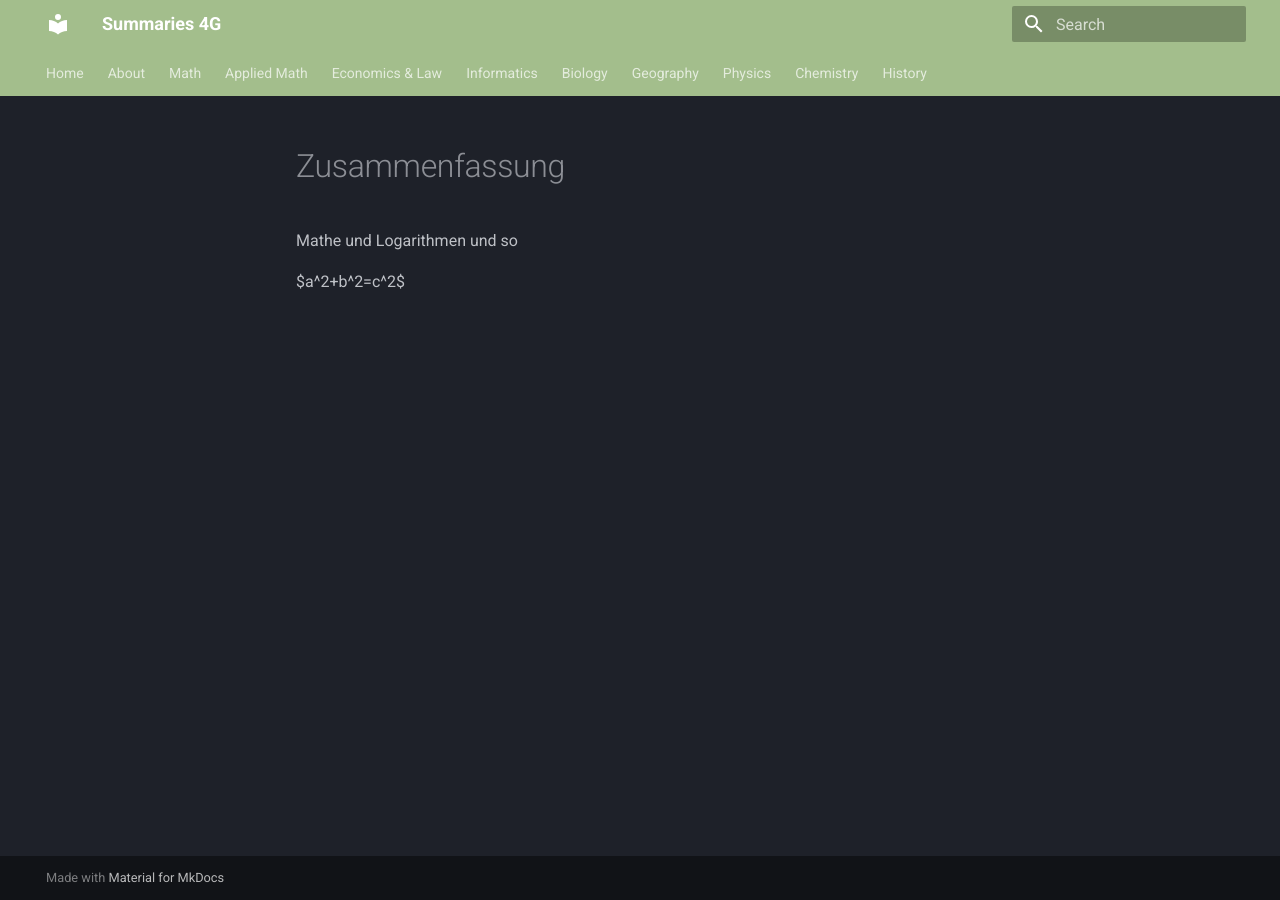
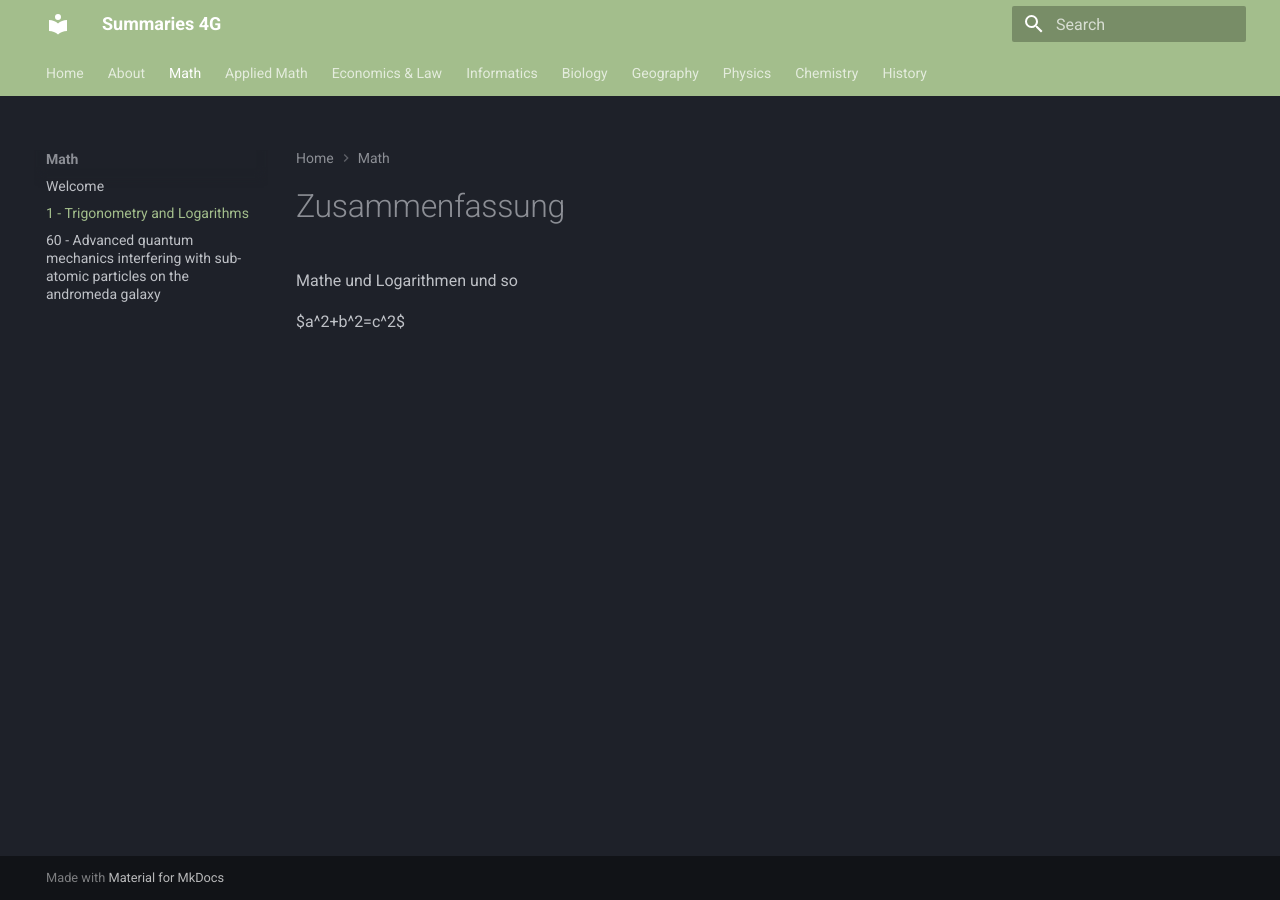
Before and after one commit to VSparl/summary-site, an MkDocs documentation site: the page built from docs/bma/1/summary.md, in a window 1280 px wide. Built offline with MkDocs 1.6.1 and Material for MkDocs 9.7.7, drawn with Linux system fonts in a browser that asks for light colours.

Commit message:
still finding the right structure

```diff
--- a/mkdocs.yml
+++ b/mkdocs.yml
@@ -1,23 +1,32 @@
 site_name: Summaries 4G
 site_url: https://summaries-4g.netlify.app
-theme:
-  features:
-    - navigation.instant
-    - navigation.instant.progress
-    - navigation.tabs
-    - navigation.top
-    - navigation.path
-  name: material
-  palette:
-    scheme: slate
-    primary: custom
+
+# Include extra CSS stylesheet
 extra_css:
   - stylesheets/extra.css
 
+# Configure the color scheme and features
+theme:
+  name: material # Use the Material for MkDocs theme
+  palette:
+    scheme: slate # Dark mode
+    primary: custom # Use primary color defined in extra.css
+
+  features:
+    - navigation.instant # Quick navigation
+    - navigation.instant.progress # Show page load progress
+    - navigation.tabs # Show tabs in title bar
+    - navigation.top # Show back to top button
+    - navigation.path # Show path breadcrumbs at top of file
+
+# Website navigation structure
 nav:
   - Home: index.md
   - About: about.md
-  - Math: bma/index.md
+  - Math:
+      - Welcome: bma/index.md
+      - "1 - Trigonometry and Logarithms": bma/1/summary.md
+      - "60 - Advanced quantum mechanics interfering with sub-atomic particles on the andromeda galaxy": bma/60/summary.md
   - Applied Math: sam/index.md
   - Economics & Law: wr/index.md
   - Informatics: in/index.md
```
Also changed, not shown: docs/bma/1/summary.md (renamed from docs/bma/1/zusammenfassung.md), 1 other file.
